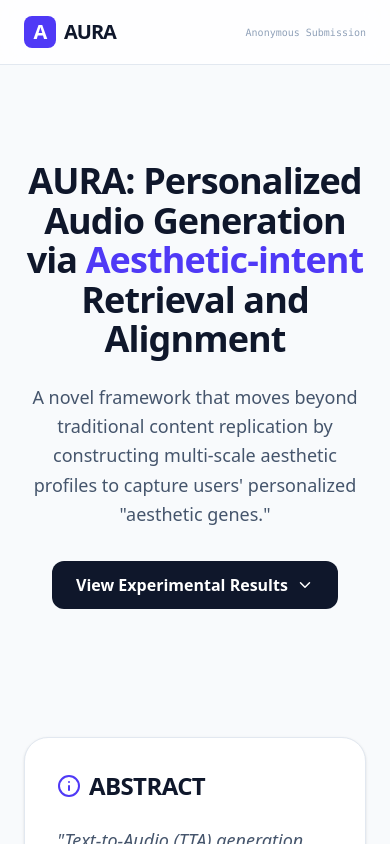
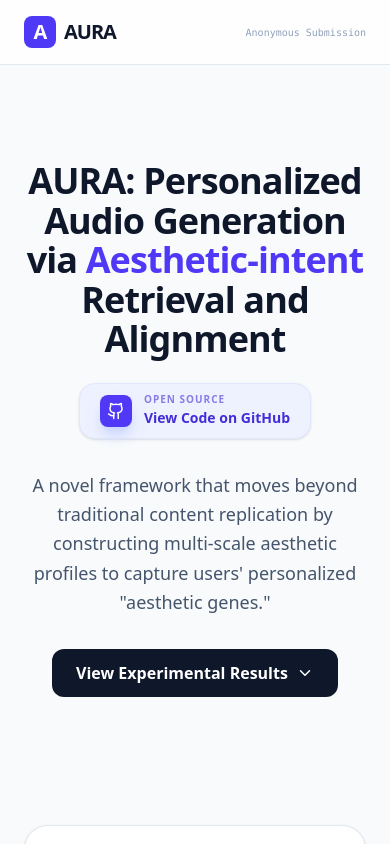
Before and after one commit to Anonymous-Researcher19/AURA-demo, a React (Vite) app: page / in a window 390 px wide. Shown: the top 844 px of the page. Built offline with nearby package versions, Linux system fonts and the light colour scheme.

Commit message:
feat: Add GitHub link and mobile debugger
Integrates Framer Motion for animations and adds a GitHub repository link to the UI. Includes VConsole for mobile debugging support.

```diff
--- a/src/App.tsx
+++ b/src/App.tsx
@@ -1,6 +1,6 @@
 import React, { useState, useRef } from 'react';
-import { Play, Pause, ChevronDown, ChevronUp, Music, Speaker, Mic2, Info, BarChart3, Layers, Database } from 'lucide-react';
-import { motion, AnimatePresence } from 'motion';
+import { Play, Pause, ChevronDown, ChevronUp, Music, Speaker, Mic2, Info, BarChart3, Layers, Database, Github } from 'lucide-react';
+import { motion, AnimatePresence } from 'framer-motion';
 
 // --- Types ---
 
@@ -420,6 +420,24 @@ export default function App() {
           <h1 className="text-4xl md:text-6xl font-black text-slate-900 mb-6 tracking-tight leading-[1.1]">
             AURA: Personalized Audio Generation via <span className="text-indigo-600">Aesthetic-intent</span> Retrieval and Alignment
           </h1>
+
+          <div className="mb-8 inline-block">
+            <a
+              href="https://github.com/Anonymous-Researcher19/AURA"
+              target="_blank"
+              rel="noopener noreferrer"
+              className="group flex items-center gap-3 px-5 py-2.5 bg-indigo-50 text-indigo-700 rounded-2xl border border-indigo-100 hover:bg-indigo-100 transition-all duration-300 shadow-sm"
+            >
+              <div className="w-8 h-8 bg-indigo-600 rounded-lg flex items-center justify-center text-white shadow-indigo-200 shadow-lg group-hover:scale-110 transition-transform">
+                <Github size={18} />
+              </div>
+              <div className="text-left">
+                <p className="text-[10px] uppercase tracking-widest font-black opacity-60 leading-none mb-1">Open Source</p>
+                <p className="text-sm font-bold">View Code on GitHub</p>
+              </div>
+            </a>
+          </div>
+
           <p className="text-lg text-slate-600 mb-8 max-w-2xl mx-auto leading-relaxed">
             A novel framework that moves beyond traditional content replication by constructing multi-scale aesthetic profiles to capture users' personalized "aesthetic genes."
           </p>
--- a/src/main.tsx
+++ b/src/main.tsx
@@ -2,6 +2,12 @@ import {StrictMode} from 'react';
 import {createRoot} from 'react-dom/client';
 import App from './App.tsx';
 import './index.css';
+import VConsole from 'vconsole';
+
+// Initialize vConsole for mobile debugging
+if (typeof window !== 'undefined') {
+  new VConsole();
+}
 
 createRoot(document.getElementById('root')!).render(
   <StrictMode>
--- a/tsconfig.json
+++ b/tsconfig.json
@@ -15,6 +15,7 @@
     "moduleDetection": "force",
     "allowJs": true,
     "jsx": "react-jsx",
+    "types": ["vite/client"],
     "paths": {
       "@/*": [
         "./*"
```
Also changed, not shown: package.json (+7 -6 lines), 1 other file (tests, documents, lock files or other folders).
